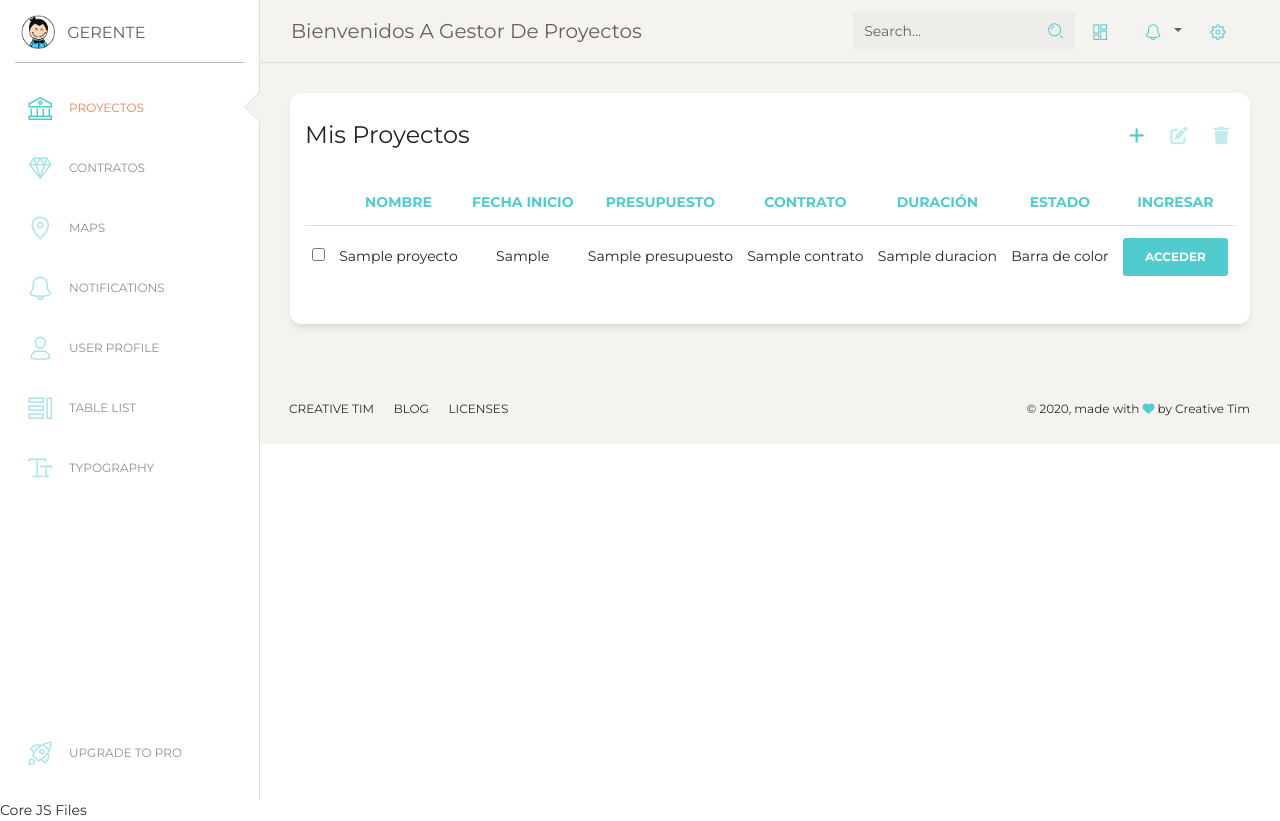
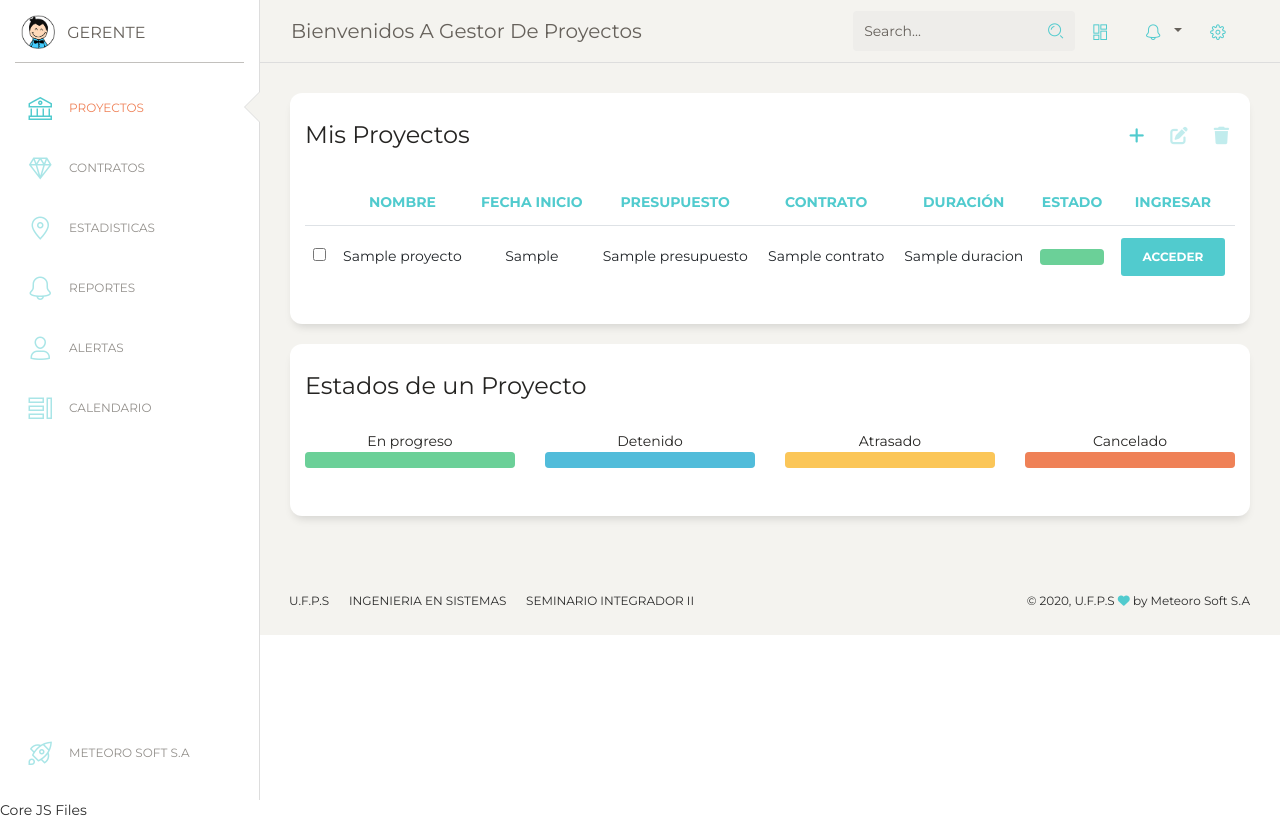
Before and after one commit to JulianVega03/AsteroideSoft, a PHP site: the page made by views/gerente/proyectos/listar.php in a window 1280 px wide. Run offline with PHP 8.4, Linux system fonts and the light colour scheme; the template is opened without the code that fills it: most values are stand-ins (such as "Sample title", 1, 10 or a date in 2020); data that the repository does not hold is empty; some libraries are stand-ins or nearby versions.

Commit message:
añadiendo ejemplos de estados del proyecto

```diff
--- a/views/gerente/proyectos/listar.php
+++ b/views/gerente/proyectos/listar.php
@@ -37,13 +37,13 @@
                                     <th>
                                         Contrato
                                     </th>
-                                    <th >
+                                    <th>
                                         Duración
                                     </th>
-                                    <th >
+                                    <th>
                                         Estado
                                     </th>
-                                    <th >
+                                    <th>
                                         Ingresar
                                     </th>
                                 </thead>
@@ -52,7 +52,7 @@
                                     foreach ($listProyectos as $proyecto) {
                                     ?>
                                         <tr>
-                                            <td><input type="checkbox" ></td>
+                                            <td><input type="checkbox"></td>
                                             <td>
                                                 <?= $proyecto->getNombre() ?>
                                             </td>
@@ -65,11 +65,13 @@
                                             <td>
                                                 <?= $proyecto->getContrato() ?>
                                             </td>
-                                            <td >
+                                            <td>
                                                 <?= $proyecto->getDuracion() ?>
                                             </td>
-                                            <td >
-                                                Barra de color
+                                            <td>
+                                                <div class="progress">
+                                                    <div class="progress-bar bg-success" role="progressbar" style="width: 100%" aria-valuenow="25" aria-valuemin="0" aria-valuemax="100"></div>
+                                                </div>
                                             </td>
                                             <td>
                                                 <button type="button" class="btn btn-primary">Acceder</button>
@@ -86,6 +88,40 @@
                                 </tbody>
                             </table>
                         </div>
+                    </div>
+                </div>
+                <div class="card">
+                    <div class="card-header">
+                        <h4 class="card-title"> Estados de un Proyecto</h4>
+                    </div>
+                    <div class="card-body text-center pb-5">
+                        <div class="row">
+                            <div class="col-md-3 text-center">
+                                En progreso
+                                <div class="progress">
+                                    <div class="progress-bar bg-success" role="progressbar" style="width: 100%" aria-valuenow="25" aria-valuemin="0" aria-valuemax="100"></div>
+                                </div>
+                            </div>
+                            <div class="col-md-3">
+                                Detenido
+                                <div class="progress">
+                                    <div class="progress-bar bg-info" role="progressbar" style="width: 100%" aria-valuenow="25" aria-valuemin="0" aria-valuemax="100"></div>
+                                </div>
+                            </div>
+                            <div class="col-md-3">
+                                Atrasado
+                                <div class="progress">
+                                    <div class="progress-bar bg-warning" role="progressbar" style="width: 100%" aria-valuenow="25" aria-valuemin="0" aria-valuemax="100"></div>
+                                </div>
+                            </div>
+                            <div class="col-md-3">
+                                Cancelado
+                                <div class="progress">
+                                    <div class="progress-bar bg-danger" role="progressbar" style="width: 100%" aria-valuenow="25" aria-valuemin="0" aria-valuemax="100"></div>
+                                </div>
+                            </div>
+                        </div>
+
                     </div>
                 </div>
             </div>
--- a/views/gerente/templates/aside.php
+++ b/views/gerente/templates/aside.php
@@ -30,37 +30,31 @@
           <li>
             <a href="./map.html">
               <i class="nc-icon nc-pin-3"></i>
-              <p>Maps</p>
+              <p>Estadisticas</p>
             </a>
           </li>
           <li>
             <a href="./notifications.html">
               <i class="nc-icon nc-bell-55"></i>
-              <p>Notifications</p>
+              <p>Reportes</p>
             </a>
           </li>
           <li>
             <a href="./user.html">
               <i class="nc-icon nc-single-02"></i>
-              <p>User Profile</p>
+              <p>Alertas</p>
             </a>
           </li>
           <li>
             <a href="./tables.html">
               <i class="nc-icon nc-tile-56"></i>
-              <p>Table List</p>
-            </a>
-          </li>
-          <li>
-            <a href="./typography.html">
-              <i class="nc-icon nc-caps-small"></i>
-              <p>Typography</p>
+              <p>Calendario</p>
             </a>
           </li>
           <li class="active-pro">
             <a href="./upgrade.html">
               <i class="nc-icon nc-spaceship"></i>
-              <p>Upgrade to PRO</p>
+              <p>Meteoro Soft S.A</p>
             </a>
           </li>
         </ul>
--- a/views/gerente/templates/footer.php
+++ b/views/gerente/templates/footer.php
@@ -3,16 +3,16 @@
           <div class="row">
             <nav class="footer-nav">
               <ul>
-                <li><a href="https://www.creative-tim.com" target="_blank">Creative Tim</a></li>
-                <li><a href="https://www.creative-tim.com/blog" target="_blank">Blog</a></li>
-                <li><a href="https://www.creative-tim.com/license" target="_blank">Licenses</a></li>
+                <li><a href="#" target="_blank">U.F.P.S</a></li>
+                <li><a href="#" target="_blank">Ingenieria en Sistemas</a></li>
+                <li><a href="#" target="_blank">Seminario Integrador II</a></li>
               </ul>
             </nav>
             <div class="credits ml-auto">
               <span class="copyright">
                 © <script>
                   document.write(new Date().getFullYear())
-                </script>, made with <i class="fa fa-heart heart"></i> by Creative Tim
+                </script>, U.F.P.S <i class="fa fa-heart heart"></i> by Meteoro Soft S.A
               </span>
             </div>
           </div>
```
